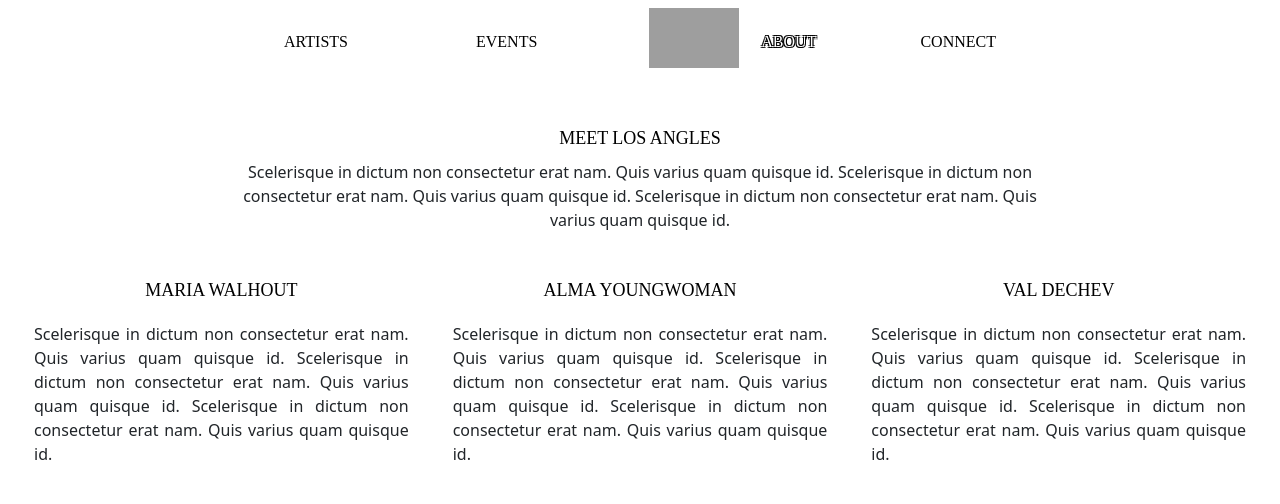
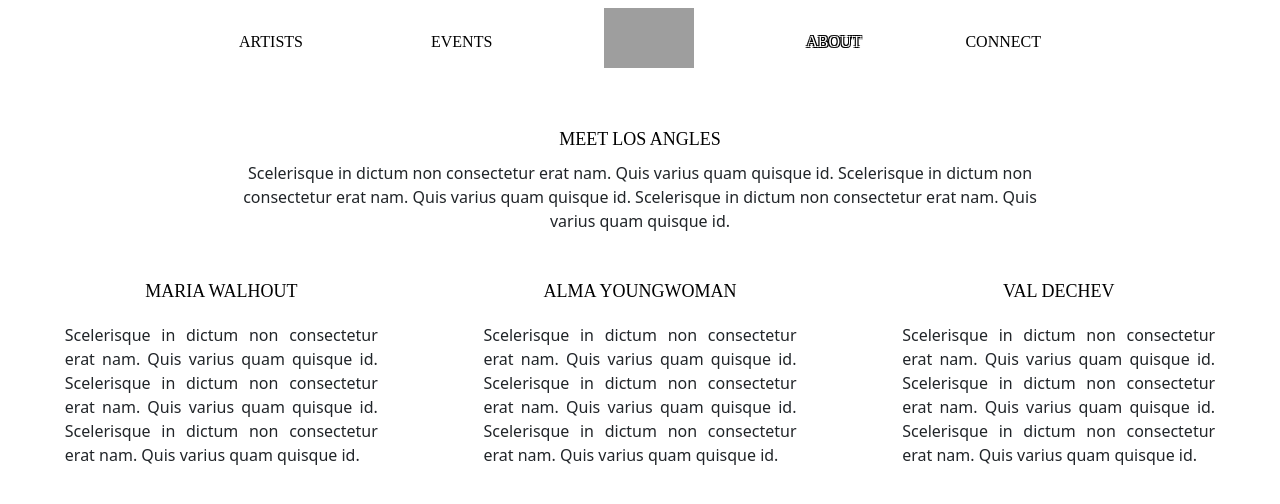
Before and after one commit to Andriguez/losangleswebsite, a PHP site: page /index2.php in a window 1280 px wide. Shown: the top 504 px of the page. Run offline with PHP 8.4, Linux system fonts and the light colour scheme; some web fonts are replaced; grey boxes are pictures that could not be loaded.

Commit message:
finished the about page

```diff
--- a/Webdev1_EndAssignment_IT2B_577147/app/views/about/index2.php
+++ b/Webdev1_EndAssignment_IT2B_577147/app/views/about/index2.php
@@ -5,37 +5,39 @@
 <body>
 <?php include __DIR__.'/../navbar.php'?>
 <div class="album px-4 py-5">
-        <div class="row">
-            <div class="col">
+        <div class="row about-row">
+            <div class="col about-col">
                 <div class="text-container">
                     <a href="https://www.instagram.com/losanglescollective/"><span class="title">Meet Los Angles</span></a>
                     <span class="description">Scelerisque in dictum non consectetur  erat nam. Quis varius quam quisque id. Scelerisque in dictum non consectetur  erat nam. Quis varius quam quisque id. Scelerisque in dictum non consectetur  erat nam. Quis varius quam quisque id.</span>
                 </div>
             </div>
         </div>
-        <div class="row">
-            <div class="col">
-                <img src="/media/artist1.png" alt="angle" id="angle-1">
+        <div class="row about-row">
+            <div class="col about-col">
                 <div class="name-container">
-                    <a href="#"><span class="title">Maria Walhout</span></a>
+                    <a class="name-link" href="#" data-image-src="/media/artist1.png"><span class="title">Maria Walhout</span></a>
+                    <img alt="angle" id="angle-1">
                 </div>
                 <div class="description-container">
                     <span class="description">Scelerisque in dictum non consectetur  erat nam. Quis varius quam quisque id. Scelerisque in dictum non consectetur  erat nam. Quis varius quam quisque id. Scelerisque in dictum non consectetur  erat nam. Quis varius quam quisque id.</span>
                 </div>
             </div>
 
-            <div class="col">
+            <div class="col about-col">
                 <div class="name-container">
-                    <a href="#"><span class="title">Alma YoungWoman</span></a>
+                    <a class="name-link" href="#" data-image-src="/media/place-holder-angle.png"><span class="title">Alma YoungWoman</span></a>
+                    <img alt="angle" id="angle-2">
                 </div>
                 <div class="description-container">
                     <span class="description">Scelerisque in dictum non consectetur  erat nam. Quis varius quam quisque id. Scelerisque in dictum non consectetur  erat nam. Quis varius quam quisque id. Scelerisque in dictum non consectetur  erat nam. Quis varius quam quisque id.</span>
                 </div>
             </div>
 
-            <div class="col">
+            <div class="col about-col">
                 <div class="name-container">
-                    <a class="name-link" href="#"><span class="title">Val Dechev</span></a>
+                    <a class="name-link" href="#" data-image-src="/media/artist2.png"><span class="title">Val Dechev</span></a>
+                    <img alt="angle" id="angle-3">
                 </div>
                 <div class="description-container">
                     <span class="description">Scelerisque in dictum non consectetur  erat nam. Quis varius quam quisque id. Scelerisque in dictum non consectetur  erat nam. Quis varius quam quisque id. Scelerisque in dictum non consectetur  erat nam. Quis varius quam quisque id.</span>
@@ -44,28 +46,53 @@
             </div>
         </div>
 <script>
-    document.addEventListener('DOMContentLoaded', function () {
+    const nameLinks = document.querySelectorAll('.name-link');
+
+    nameLinks.forEach((link) => {
+        link.addEventListener('mousemove', (e) => {
+            const image = link.nextElementSibling;
+            image.src = link.getAttribute('data-image-src');
+
+            const mouseX = e.clientX;
+            const mouseY = e.clientY;
+
+            image.style.display = 'block';
+
+            image.style.left = mouseX + 'px';
+            image.style.top = mouseY + 'px';
+
+        });
+
+        link.addEventListener('mouseout', (e) => {
+            const image = link.nextElementSibling;
+
+            image.style.display = 'none';
+        });
+    });
+
+    /*document.addEventListener('DOMContentLoaded', function () {
         const link = document.querySelector('.name-link');
         const hoveredImage = document.getElementById('angle-1');
 
-        link.addEventListener('mouseover', function (event) {
+        link.addEventListener('mousemove', function (event) {
             const mouseX = event.clientX;
             const mouseY = event.clientY;
 
+            hoveredImage.style.display = 'block';
+
             // Set image position based on the cursor
-            //hoveredImage.style.left = mouseX + 'px';
-            //hoveredImage.style.top = mouseY + 'px';
-            hoveredImage.style.transform = `translate(${mouseX}px, ${mouseY}px)`;
+            hoveredImage.style.left = mouseX + 'px';
+            hoveredImage.style.top = mouseY + 'px';
+            //hoveredImage.style.transform = `translate(${mouseX}px, ${mouseY}px)`;
 
             // Display the image
-            hoveredImage.style.display = 'block';
         });
 
         link.addEventListener('mouseout', function () {
             // Hide the image on mouseout
             hoveredImage.style.display = 'none';
         });
-    });
+    });*/
 </script>
 </body>
 </html>
@@ -79,11 +106,11 @@
                 1px 1px 0 #000000 !important;
     }
 
-    .row{
+    .about-row{
         margin-top: 10px;
         margin-bottom: 45px;
     }
-    .col{
+    .about-col{
         margin: auto;
         text-align: center;
 
@@ -92,13 +119,22 @@
             color: black;
         }
 
+        .name-link{
+            position: relative;
+            z-index: 0;
+        }
         a:hover{
+            z-index: 2;
             color: white !important;
             text-shadow:
                     -1px -1px 0 black,
                     1px -1px 0 black,
                     -1px 1px 0 black,
                     1px 1px 0 black;
+        }
+        .name-link:hover img{
+            display: block;
+            transform: translate(10px, 10px);
         }
         img{
             display: none;
@@ -107,6 +143,7 @@
             max-height: 200px;
             pointer-events: none;
             transition: transform 0.3s ease-in-out;
+            z-index: 1;
         }
         .title{
             font-family: angles;
@@ -119,6 +156,8 @@
         .description-container{
             text-align: justify;
             padding: 10px;
+            max-width: 333px;
+            margin: auto;
         }
         .text-container{
             max-width: 800px;
--- a/Webdev1_EndAssignment_IT2B_577147/app/views/navbar.php
+++ b/Webdev1_EndAssignment_IT2B_577147/app/views/navbar.php
@@ -12,7 +12,7 @@
             <ul class="nav justify-content-center text-bg-body">
                 <li class="nav-item"><h3><a id="artist-link" href="/artists" class="nav-link mt-3 mx-5">Artists</a></h3></li>
                 <li class="nav-item"><h3><a id="events-link" href="/events" class="nav-link mt-3 mx-5">Events</a></h3></li>
-                <div class="mb-2 mb-md-0 mx-5">
+                <div class="nav-logo mb-2 mb-md-0 mx-5">
                     <a href="/" class="d-inline-flex link-body-emphasis text-decoration-none navbar-brand">
                         <img src="/media/logocrop.jpeg" alt="Logo" width="90" height="60" class="d-inline-block align-text-top">
                     </a>
```
Also changed, not shown: Webdev1_EndAssignment_IT2B_577147/app/public/media/place-holder-angle.png (added).
